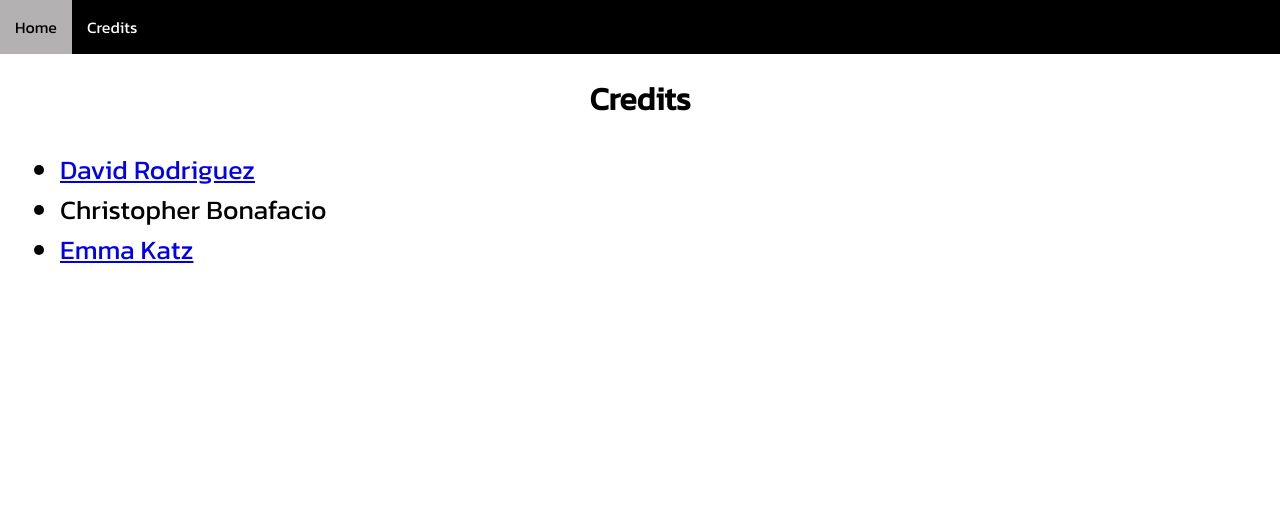
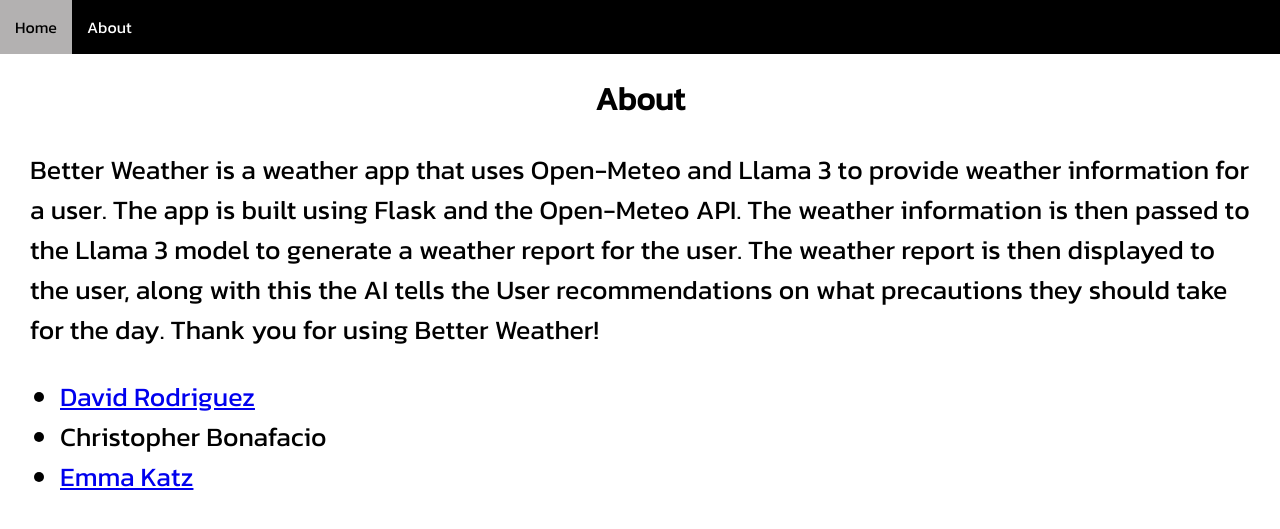
Before and after one commit to drod75/better_weather, a Flask app: page /credits in a window 1280 px wide. Shown: the top 529 px of the page. Run offline with Flask 3, Linux system fonts and the light colour scheme.

Commit message:
simple edits

```diff
--- a/app.py
+++ b/app.py
@@ -21,8 +21,8 @@
     return render_template('weather.html', content = data)
 
 @app.route('/credits')
-def credits():
-    return render_template('credits.html')
+def about():
+    return render_template('about.html')
 
 if __name__ == '__main__':
     app.run(debug=True)
--- /dev/null
+++ b/static/css/about.css
@@ -0,0 +1,6 @@
+.about{
+    font-size: 20pt;
+    text-align: left;
+    margin-left: 10px;
+    margin-right: 10px;
+}
--- /dev/null
+++ b/templates/about.html
@@ -0,0 +1,20 @@
+{% extends "base.html" %}
+{% block content %}
+<link rel="stylesheet" type="text/css" href="{{url_for('static',filename='css/about.css')}}"/>
+
+<h1>About</h1>
+<p class="about">
+    Better Weather is a weather app that uses Open-Meteo and Llama 3 to provide weather information for a user.
+    The app is built using Flask and the Open-Meteo API. The weather information is then passed to the Llama 3 model
+    to generate a weather report for the user. The weather report is then displayed to the user, along with this the
+    AI tells the User recommendations on what precautions they should take for the day.
+
+    Thank you for using Better Weather!
+</p>
+
+<ul class="credits">
+    <li><a href="https://drod75.github.io/">David Rodriguez</a></li>
+    <li>Christopher Bonafacio</li>
+    <li><a href="https://github.com/applebug4">Emma Katz</a></li>
+</ul>
+{% endblock %}
--- a/templates/base.html
+++ b/templates/base.html
@@ -11,7 +11,7 @@
         <nav class="navbar">
             <ul>
                 <li><a href="{{url_for('home')}}">Home</a></li>
-                <li><a href="{{url_for('credits')}}">Credits</a></li>
+                <li><a href="{{url_for('about')}}">About</a></li>
             </ul>
         </nav>
         <main>
--- a/templates/credits.html
+++ /dev/null
@@ -1,9 +0,0 @@
-{% extends "base.html" %}
-{% block content %}
-<h1>Credits</h1>
-<ul class="credits">
-    <li><a href="https://drod75.github.io/">David Rodriguez</a></li>
-    <li>Christopher Bonafacio</li>
-    <li><a href="https://github.com/applebug4">Emma Katz</a></li>
-</ul>
-{% endblock %}
--- a/templates/weather.html
+++ b/templates/weather.html
@@ -3,8 +3,8 @@
 <link rel="stylesheet" type="text/css" href="{{url_for('static',filename='css/weather.css')}}"/>
 <h1>Better Weather: Weather</h1>
     {% for key,item in content.items() %}
-    <div class="weather-card">
-        <h3 class="weather-card-title">{{key}}</h3>
+    <details class="weather-card">
+        <summary class="weather-card-title">{{key.upper()}}</summary>
             {% for index, row in item.iterrows(): %}
                     <div class="day">
                         <p class="weather-card-date">{{index + 1}}</p>
@@ -13,6 +13,6 @@
                         {% endfor %}
                     </div>
             {% endfor %}
-    </div>
+     </details>
     {% endfor %}
 {% endblock %}
```
Also changed, not shown: static/css/input.css (added, +20 -0 lines), static/css/weather.css (+9 -5 lines), templates/home.html (+5 -2 lines).
